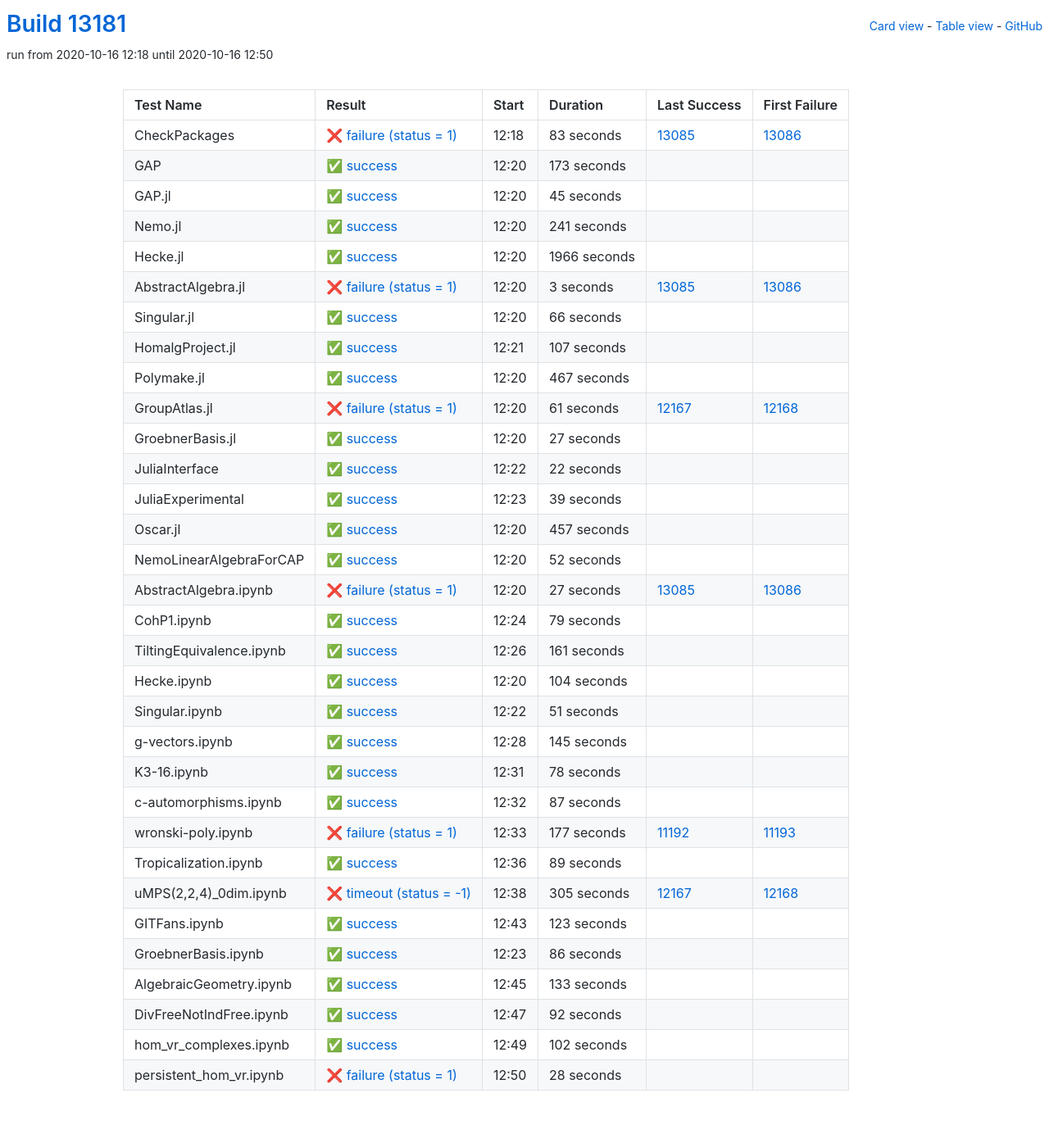
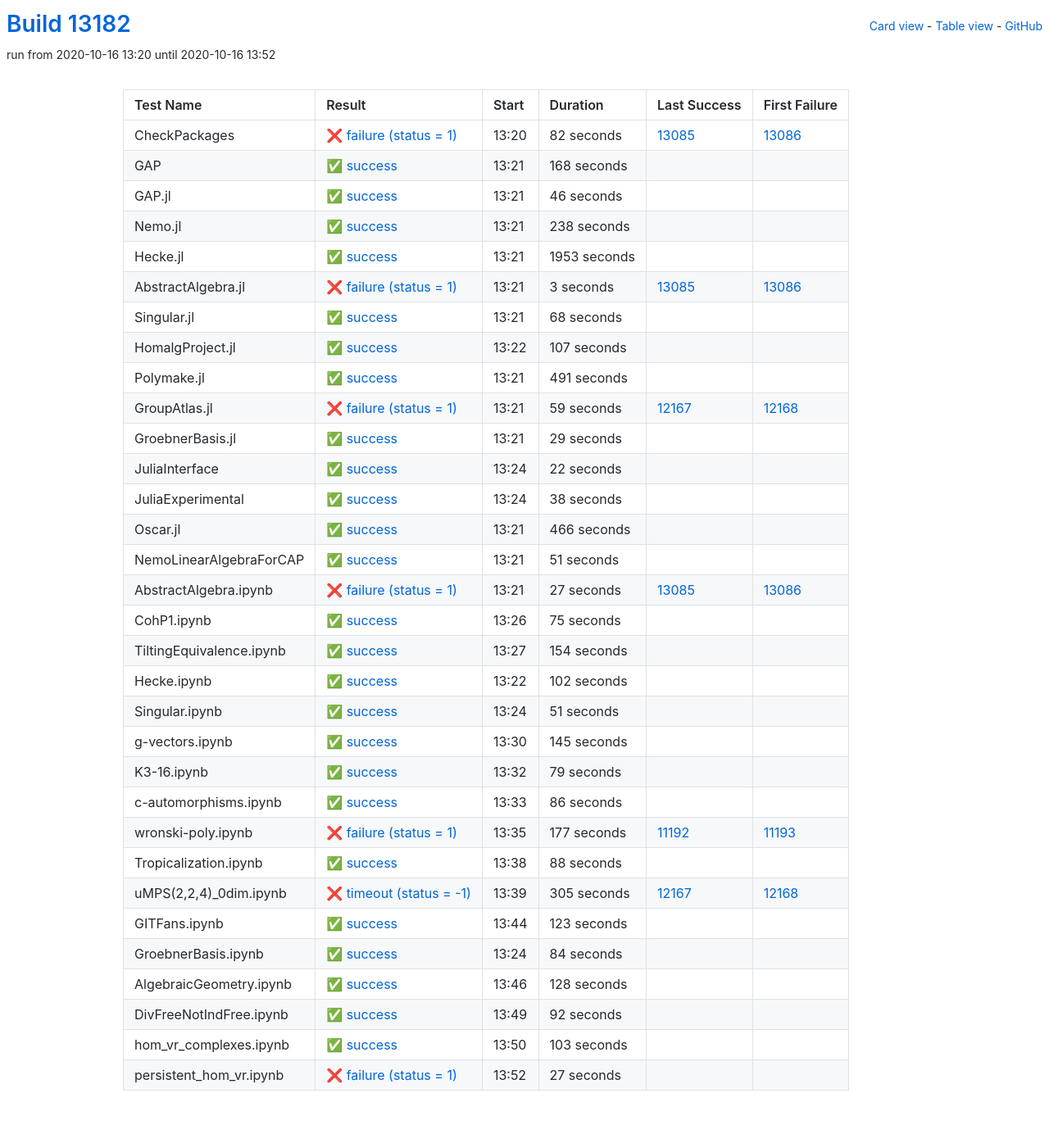
Before and after one commit to oscar-system/oscar-ci-status, a Jekyll site: the page built from table.html, in a window 1280 px wide. Shown: the whole page at 82% size. Built offline with Jekyll 4.4.1, drawn with Linux system fonts in a browser that asks for light colours.

Commit message:
Build #13182

```diff
--- a/_data/ci.yml
+++ b/_data/ci.yml
@@ -1,6 +1,6 @@
 ---
-build: 13181
-build_url: https://oscarci.mathematik.uni-kl.de/job/oscar/13181/
+build: 13182
+build_url: https://oscarci.mathematik.uni-kl.de/job/oscar/13182/
 job: oscar
 organization: oscar-system
 repo: oscar-ci-status
@@ -8,68 +8,68 @@ repourl: https://github.com/oscar-system/oscar-ci-status
 tests:
 - name: CheckPackages
   id: checkpackages
-  log: https://oscarci.mathematik.uni-kl.de/job/oscar/13181/artifact/logs/build-13181/CheckPackages.log
-  start: 2020-10-16 12:18
+  log: https://oscarci.mathematik.uni-kl.de/job/oscar/13182/artifact/logs/build-13182/CheckPackages.log
+  start: 2020-10-16 13:20
   success: false
   exitcode: 1
   status: failure
-  duration: 83
+  duration: 82
   last_success: 13085
   last_success_url: https://oscarci.mathematik.uni-kl.de/job/oscar/13085/
   first_failure: 13086
   first_failure_url: https://oscarci.mathematik.uni-kl.de/job/oscar/13086/
 - name: GAP
   id: gap
-  log: https://oscarci.mathematik.uni-kl.de/job/oscar/13181/artifact/logs/build-13181/GAP.log
-  start: 2020-10-16 12:20
+  log: https://oscarci.mathematik.uni-kl.de/job/oscar/13182/artifact/logs/build-13182/GAP.log
+  start: 2020-10-16 13:21
   success: true
   exitcode: 0
   status: success
-  duration: 173
+  duration: 168
   last_success: false
   last_success_url:
   first_failure: false
   first_failure_url:
 - name: GAP.jl
   id: gap-jl
-  log: https://oscarci.mathematik.uni-kl.de/job/oscar/13181/artifact/logs/build-13181/GAP.jl.log
-  start: 2020-10-16 12:20
+  log: https://oscarci.mathematik.uni-kl.de/job/oscar/13182/artifact/logs/build-13182/GAP.jl.log
+  start: 2020-10-16 13:21
   success: true
   exitcode: 0
   status: success
-  duration: 45
+  duration: 46
   last_success: false
   last_success_url:
   first_failure: false
   first_failure_url:
 - name: Nemo.jl
   id: nemo-jl
-  log: https://oscarci.mathematik.uni-kl.de/job/oscar/13181/artifact/logs/build-13181/Nemo.jl.log
-  start: 2020-10-16 12:20
+  log: https://oscarci.mathematik.uni-kl.de/job/oscar/13182/artifact/logs/build-13182/Nemo.jl.log
+  start: 2020-10-16 13:21
   success: true
   exitcode: 0
   status: success
-  duration: 241
+  duration: 238
   last_success: false
   last_success_url:
   first_failure: false
   first_failure_url:
 - name: Hecke.jl
   id: hecke-jl
-  log: https://oscarci.mathematik.uni-kl.de/job/oscar/13181/artifact/logs/build-13181/Hecke.jl.log
-  start: 2020-10-16 12:20
+  log: https://oscarci.mathematik.uni-kl.de/job/oscar/13182/artifact/logs/build-13182/Hecke.jl.log
+  start: 2020-10-16 13:21
   success: true
   exitcode: 0
   status: success
-  duration: 1966
+  duration: 1953
   last_success: false
   last_success_url:
   first_failure: false
   first_failure_url:
 - name: AbstractAlgebra.jl
   id: abstractalgebra-jl
-  log: https://oscarci.mathematik.uni-kl.de/job/oscar/13181/artifact/logs/build-13181/AbstractAlgebra.jl.log
-  start: 2020-10-16 12:20
+  log: https://oscarci.mathematik.uni-kl.de/job/oscar/13182/artifact/logs/build-13182/AbstractAlgebra.jl.log
+  start: 2020-10-16 13:21
   success: false
   exitcode: 1
   status: failure
@@ -80,20 +80,20 @@ tests:
   first_failure_url: https://oscarci.mathematik.uni-kl.de/job/oscar/13086/
 - name: Singular.jl
   id: singular-jl
-  log: https://oscarci.mathematik.uni-kl.de/job/oscar/13181/artifact/logs/build-13181/Singular.jl.log
-  start: 2020-10-16 12:20
+  log: https://oscarci.mathematik.uni-kl.de/job/oscar/13182/artifact/logs/build-13182/Singular.jl.log
+  start: 2020-10-16 13:21
   success: true
   exitcode: 0
   status: success
-  duration: 66
+  duration: 68
   last_success: false
   last_success_url:
   first_failure: false
   first_failure_url:
 - name: HomalgProject.jl
   id: homalgproject-jl
-  log: https://oscarci.mathematik.uni-kl.de/job/oscar/13181/artifact/logs/build-13181/HomalgProject.jl.log
-  start: 2020-10-16 12:21
+  log: https://oscarci.mathematik.uni-kl.de/job/oscar/13182/artifact/logs/build-13182/HomalgProject.jl.log
+  start: 2020-10-16 13:22
   success: true
   exitcode: 0
   status: success
@@ -104,44 +104,44 @@ tests:
   first_failure_url:
 - name: Polymake.jl
   id: polymake-jl
-  log: https://oscarci.mathematik.uni-kl.de/job/oscar/13181/artifact/logs/build-13181/Polymake.jl.log
-  start: 2020-10-16 12:20
+  log: https://oscarci.mathematik.uni-kl.de/job/oscar/13182/artifact/logs/build-13182/Polymake.jl.log
+  start: 2020-10-16 13:21
   success: true
   exitcode: 0
   status: success
-  duration: 467
+  duration: 491
   last_success: false
   last_success_url:
   first_failure: false
   first_failure_url:
 - name: GroupAtlas.jl
   id: groupatlas-jl
-  log: https://oscarci.mathematik.uni-kl.de/job/oscar/13181/artifact/logs/build-13181/GroupAtlas.jl.log
-  start: 2020-10-16 12:20
+  log: https://oscarci.mathematik.uni-kl.de/job/oscar/13182/artifact/logs/build-13182/GroupAtlas.jl.log
+  start: 2020-10-16 13:21
   success: false
   exitcode: 1
   status: failure
-  duration: 61
+  duration: 59
   last_success: 12167
   last_success_url: https://oscarci.mathematik.uni-kl.de/job/oscar/12167/
   first_failure: 12168
   first_failure_url: https://oscarci.mathematik.uni-kl.de/job/oscar/12168/
 - name: GroebnerBasis.jl
   id: groebnerbasis-jl
-  log: https://oscarci.mathematik.uni-kl.de/job/oscar/13181/artifact/logs/build-13181/GroebnerBasis.jl.log
-  start: 2020-10-16 12:20
+  log: https://oscarci.mathematik.uni-kl.de/job/oscar/13182/artifact/logs/build-13182/GroebnerBasis.jl.log
+  start: 2020-10-16 13:21
   success: true
   exitcode: 0
   status: success
-  duration: 27
+  duration: 29
   last_success: false
   last_success_url:
   first_failure: false
   first_failure_url:
 - name: JuliaInterface
   id: juliainterface
-  log: https://oscarci.mathematik.uni-kl.de/job/oscar/13181/artifact/logs/build-13181/JuliaInterface.log
-  start: 2020-10-16 12:22
+  log: https://oscarci.mathematik.uni-kl.de/job/oscar/13182/artifact/logs/build-13182/JuliaInterface.log
+  start: 2020-10-16 13:24
   success: true
   exitcode: 0
   status: success
@@ -152,44 +152,44 @@ tests:
   first_failure_url:
 - name: JuliaExperimental
   id: juliaexperimental
-  log: https://oscarci.mathematik.uni-kl.de/job/oscar/13181/artifact/logs/build-13181/JuliaExperimental.log
-  start: 2020-10-16 12:23
+  log: https://oscarci.mathematik.uni-kl.de/job/oscar/13182/artifact/logs/build-13182/JuliaExperimental.log
+  start: 2020-10-16 13:24
   success: true
   exitcode: 0
   status: success
-  duration: 39
+  duration: 38
   last_success: false
   last_success_url:
   first_failure: false
   first_failure_url:
 - name: Oscar.jl
   id: oscar-jl
-  log: https://oscarci.mathematik.uni-kl.de/job/oscar/13181/artifact/logs/build-13181/Oscar.jl.log
-  start: 2020-10-16 12:20
+  log: https://oscarci.mathematik.uni-kl.de/job/oscar/13182/artifact/logs/build-13182/Oscar.jl.log
+  start: 2020-10-16 13:21
   success: true
   exitcode: 0
   status: success
-  duration: 457
+  duration: 466
   last_success: false
   last_success_url:
   first_failure: false
   first_failure_url:
 - name: NemoLinearAlgebraForCAP
   id: nemolinearalgebraforcap
-  log: https://oscarci.mathematik.uni-kl.de/job/oscar/13181/artifact/logs/build-13181/NemoLinearAlgebraForCAP.log
-  start: 2020-10-16 12:20
+  log: https://oscarci.mathematik.uni-kl.de/job/oscar/13182/artifact/logs/build-13182/NemoLinearAlgebraForCAP.log
+  start: 2020-10-16 13:21
   success: true
   exitcode: 0
   status: success
-  duration: 52
+  duration: 51
   last_success: false
   last_success_url:
   first_failure: false
   first_failure_url:
 - name: AbstractAlgebra.ipynb
   id: abstractalgebra-ipynb
-  log: https://oscarci.mathematik.uni-kl.de/job/oscar/13181/artifact/logs/build-13181/AbstractAlgebra.ipynb.log
-  start: 2020-10-16 12:20
+  log: https://oscarci.mathematik.uni-kl.de/job/oscar/13182/artifact/logs/build-13182/AbstractAlgebra.ipynb.log
+  start: 2020-10-16 13:21
   success: false
   exitcode: 1
   status: failure
@@ -200,44 +200,44 @@ tests:
   first_failure_url: https://oscarci.mathematik.uni-kl.de/job/oscar/13086/
 - name: CohP1.ipynb
   id: cohp1-ipynb
-  log: https://oscarci.mathematik.uni-kl.de/job/oscar/13181/artifact/logs/build-13181/CohP1.ipynb.log
-  start: 2020-10-16 12:24
+  log: https://oscarci.mathematik.uni-kl.de/job/oscar/13182/artifact/logs/build-13182/CohP1.ipynb.log
+  start: 2020-10-16 13:26
   success: true
   exitcode: 0
   status: success
-  duration: 79
+  duration: 75
   last_success: false
   last_success_url:
   first_failure: false
   first_failure_url:
 - name: TiltingEquivalence.ipynb
   id: tiltingequivalence-ipynb
-  log: https://oscarci.mathematik.uni-kl.de/job/oscar/13181/artifact/logs/build-13181/TiltingEquivalence.ipynb.log
-  start: 2020-10-16 12:26
+  log: https://oscarci.mathematik.uni-kl.de/job/oscar/13182/artifact/logs/build-13182/TiltingEquivalence.ipynb.log
+  start: 2020-10-16 13:27
   success: true
   exitcode: 0
   status: success
-  duration: 161
+  duration: 154
   last_success: false
   last_success_url:
   first_failure: false
   first_failure_url:
 - name: Hecke.ipynb
   id: hecke-ipynb
-  log: https://oscarci.mathematik.uni-kl.de/job/oscar/13181/artifact/logs/build-13181/Hecke.ipynb.log
-  start: 2020-10-16 12:20
+  log: https://oscarci.mathematik.uni-kl.de/job/oscar/13182/artifact/logs/build-13182/Hecke.ipynb.log
+  start: 2020-10-16 13:22
   success: true
   exitcode: 0
   status: success
-  duration: 104
+  duration: 102
   last_success: false
   last_success_url:
   first_failure: false
   first_failure_url:
 - name: Singular.ipynb
   id: singular-ipynb
-  log: https://oscarci.mathematik.uni-kl.de/job/oscar/13181/artifact/logs/build-13181/Singular.ipynb.log
-  start: 2020-10-16 12:22
+  log: https://oscarci.mathematik.uni-kl.de/job/oscar/13182/artifact/logs/build-13182/Singular.ipynb.log
+  start: 2020-10-16 13:24
   success: true
   exitcode: 0
   status: success
@@ -248,8 +248,8 @@ tests:
   first_failure_url:
 - name: g-vectors.ipynb
   id: g-vectors-ipynb
-  log: https://oscarci.mathematik.uni-kl.de/job/oscar/13181/artifact/logs/build-13181/g-vectors.ipynb.log
-  start: 2020-10-16 12:28
+  log: https://oscarci.mathematik.uni-kl.de/job/oscar/13182/artifact/logs/build-13182/g-vectors.ipynb.log
+  start: 2020-10-16 13:30
   success: true
   exitcode: 0
   status: success
@@ -260,32 +260,32 @@ tests:
   first_failure_url:
 - name: K3-16.ipynb
   id: k3-16-ipynb
-  log: https://oscarci.mathematik.uni-kl.de/job/oscar/13181/artifact/logs/build-13181/K3-16.ipynb.log
-  start: 2020-10-16 12:31
+  log: https://oscarci.mathematik.uni-kl.de/job/oscar/13182/artifact/logs/build-13182/K3-16.ipynb.log
+  start: 2020-10-16 13:32
   success: true
   exitcode: 0
   status: success
-  duration: 78
+  duration: 79
   last_success: false
   last_success_url:
   first_failure: false
   first_failure_url:
 - name: c-automorphisms.ipynb
   id: c-automorphisms-ipynb
-  log: https://oscarci.mathematik.uni-kl.de/job/oscar/13181/artifact/logs/build-13181/c-automorphisms.ipynb.log
-  start: 2020-10-16 12:32
+  log: https://oscarci.mathematik.uni-kl.de/job/oscar/13182/artifact/logs/build-13182/c-automorphisms.ipynb.log
+  start: 2020-10-16 13:33
   success: true
   exitcode: 0
   status: success
-  duration: 87
+  duration: 86
   last_success: false
   last_success_url:
   first_failure: false
   first_failure_url:
 - name: wronski-poly.ipynb
   id: wronski-poly-ipynb
-  log: https://oscarci.mathematik.uni-kl.de/job/oscar/13181/artifact/logs/build-13181/wronski-poly.ipynb.log
-  start: 2020-10-16 12:33
+  log: https://oscarci.mathematik.uni-kl.de/job/oscar/13182/artifact/logs/build-13182/wronski-poly.ipynb.log
+  start: 2020-10-16 13:35
   success: false
   exitcode: 1
   status: failure
@@ -296,20 +296,20 @@ tests:
   first_failure_url: https://oscarci.mathematik.uni-kl.de/job/oscar/11193/
 - name: Tropicalization.ipynb
   id: tropicalization-ipynb
-  log: https://oscarci.mathematik.uni-kl.de/job/oscar/13181/artifact/logs/build-13181/Tropicalization.ipynb.log
-  start: 2020-10-16 12:36
+  log: https://oscarci.mathematik.uni-kl.de/job/oscar/13182/artifact/logs/build-13182/Tropicalization.ipynb.log
+  start: 2020-10-16 13:38
   success: true
   exitcode: 0
   status: success
-  duration: 89
+  duration: 88
   last_success: false
   last_success_url:
   first_failure: false
   first_failure_url:
 - name: uMPS(2,2,4)_0dim.ipynb
   id: umps-2-2-4-0dim-ipynb
-  log: https://oscarci.mathematik.uni-kl.de/job/oscar/13181/artifact/logs/build-13181/uMPS-2-2-4-_0dim.ipynb.log
-  start: 2020-10-16 12:38
+  log: https://oscarci.mathematik.uni-kl.de/job/oscar/13182/artifact/logs/build-13182/uMPS-2-2-4-_0dim.ipynb.log
+  start: 2020-10-16 13:39
   success: false
   exitcode: -1
   status: timeout
@@ -320,8 +320,8 @@ tests:
   first_failure_url: https://oscarci.mathematik.uni-kl.de/job/oscar/12168/
 - name: GITFans.ipynb
   id: gitfans-ipynb
-  log: https://oscarci.mathematik.uni-kl.de/job/oscar/13181/artifact/logs/build-13181/GITFans.ipynb.log
-  start: 2020-10-16 12:43
+  log: https://oscarci.mathematik.uni-kl.de/job/oscar/13182/artifact/logs/build-13182/GITFans.ipynb.log
+  start: 2020-10-16 13:44
   success: true
   exitcode: 0
   status: success
@@ -332,32 +332,32 @@ tests:
   first_failure_url:
 - name: GroebnerBasis.ipynb
   id: groebnerbasis-ipynb
-  log: https://oscarci.mathematik.uni-kl.de/job/oscar/13181/artifact/logs/build-13181/GroebnerBasis.ipynb.log
-  start: 2020-10-16 12:23
+  log: https://oscarci.mathematik.uni-kl.de/job/oscar/13182/artifact/logs/build-13182/GroebnerBasis.ipynb.log
+  start: 2020-10-16 13:24
   success: true
   exitcode: 0
   status: success
-  duration: 86
+  duration: 84
   last_success: false
   last_success_url:
   first_failure: false
   first_failure_url:
 - name: AlgebraicGeometry.ipynb
   id: algebraicgeometry-ipynb
-  log: https://oscarci.mathematik.uni-kl.de/job/oscar/13181/artifact/logs/build-13181/AlgebraicGeometry.ipynb.log
-  start: 2020-10-16 12:45
+  log: https://oscarci.mathematik.uni-kl.de/job/oscar/13182/artifact/logs/build-13182/AlgebraicGeometry.ipynb.log
+  start: 2020-10-16 13:46
   success: true
   exitcode: 0
   status: success
-  duration: 133
+  duration: 128
   last_success: false
   last_success_url:
   first_failure: false
   first_failure_url:
 - name: DivFreeNotIndFree.ipynb
   id: divfreenotindfree-ipynb
-  log: https://oscarci.mathematik.uni-kl.de/job/oscar/13181/artifact/logs/build-13181/DivFreeNotIndFree.ipynb.log
-  start: 2020-10-16 12:47
+  log: https://oscarci.mathematik.uni-kl.de/job/oscar/13182/artifact/logs/build-13182/DivFreeNotIndFree.ipynb.log
+  start: 2020-10-16 13:49
   success: true
   exitcode: 0
   status: success
@@ -368,24 +368,24 @@ tests:
   first_failure_url:
 - name: hom_vr_complexes.ipynb
   id: hom-vr-complexes-ipynb
-  log: https://oscarci.mathematik.uni-kl.de/job/oscar/13181/artifact/logs/build-13181/hom_vr_complexes.ipynb.log
-  start: 2020-10-16 12:49
+  log: https://oscarci.mathematik.uni-kl.de/job/oscar/13182/artifact/logs/build-13182/hom_vr_complexes.ipynb.log
+  start: 2020-10-16 13:50
   success: true
   exitcode: 0
   status: success
-  duration: 102
+  duration: 103
   last_success: false
   last_success_url:
   first_failure: false
   first_failure_url:
 - name: persistent_hom_vr.ipynb
   id: persistent-hom-vr-ipynb
-  log: https://oscarci.mathematik.uni-kl.de/job/oscar/13181/artifact/logs/build-13181/persistent_hom_vr.ipynb.log
-  start: 2020-10-16 12:50
+  log: https://oscarci.mathematik.uni-kl.de/job/oscar/13182/artifact/logs/build-13182/persistent_hom_vr.ipynb.log
+  start: 2020-10-16 13:52
   success: false
   exitcode: 1
   status: failure
-  duration: 28
+  duration: 27
   last_success: false
   last_success_url:
   first_failure: false
```
Also changed, not shown: README.md.
